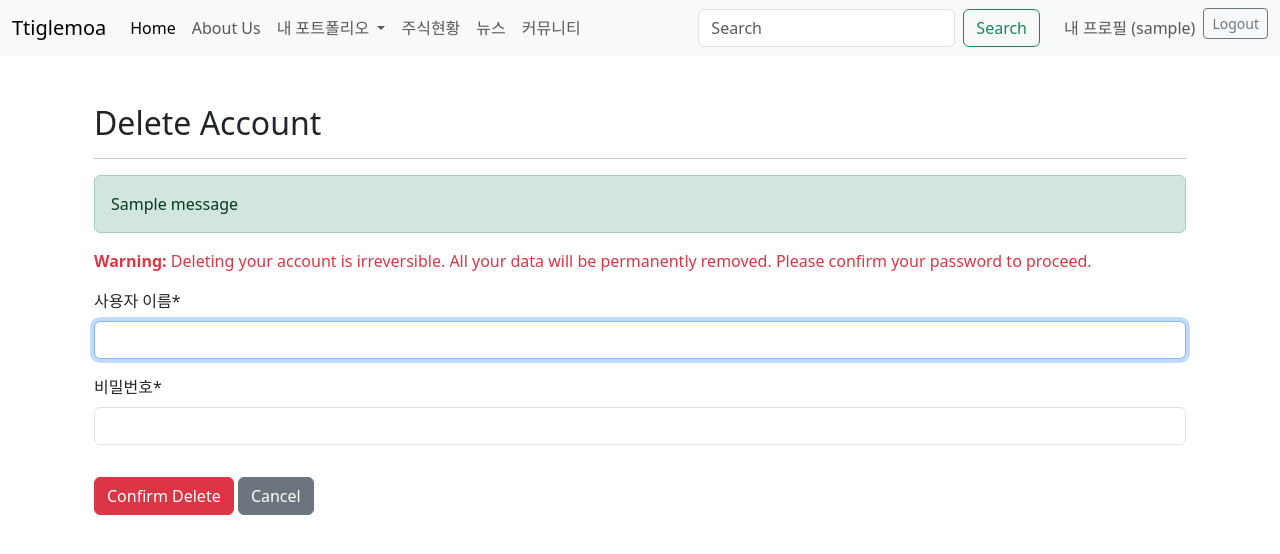
After one commit to daemonXid/ttiglemoa, a Django app: page /accounts/delete/ in a window 1280 px wide. The commit adds this page. Shown: the top 554 px of the page. Run offline with Django 5.2, Linux system fonts and the light colour scheme; a user stored in the database is signed in; tables that the repository leaves empty hold one stand-in row (values such as "Sample post"); one stand-in notice (Sample message) is shown; some libraries are stand-ins or nearby versions.

Commit message:
feat: 사용자 프로필 관리 페이지 기능구현

```diff
--- /dev/null
+++ b/apps/tm_account/templates/tm_account/account_delete_confirm.html
@@ -0,0 +1,28 @@
+{% extends 'common/base.html' %}
+{% load crispy_forms_tags %}
+
+{% block title %}Delete Account{% endblock %}
+
+{% block content %}
+<div class="container mt-5">
+    <h2>Delete Account</h2>
+    <hr>
+    {% if messages %}
+        {% for message in messages %}
+            <div class="alert alert-{{ message.tags }}" role="alert">
+                {{ message }}
+            </div>
+        {% endfor %}
+    {% endif %}
+    <p class="text-danger">
+        <strong>Warning:</strong> Deleting your account is irreversible. All your data will be permanently removed.
+        Please confirm your password to proceed.
+    </p>
+    <form method="post">
+        {% csrf_token %}
+        {{ form|crispy }}
+        <button type="submit" class="btn btn-danger mt-3">Confirm Delete</button>
+        <a href="{% url 'tm_account:profile' %}" class="btn btn-secondary mt-3">Cancel</a>
+    </form>
+</div>
+{% endblock %}
--- a/apps/tm_account/urls.py
+++ b/apps/tm_account/urls.py
@@ -1,5 +1,5 @@
 from django.urls import path
-from .views import registration, auth_views
+from .views import registration, auth_views, profile_views
 
 app_name = 'tm_account'
 
@@ -12,4 +12,16 @@ urlpatterns = [
 
     # ex: /accounts/logout/
     path('logout/', auth_views.CustomLogoutView.as_view(), name='logout'),
+
+    # ex: /accounts/profile/
+    path('profile/', profile_views.profile, name='profile'),
+
+    # ex: /accounts/profile/edit/
+    path('profile/edit/', profile_views.profile_edit, name='profile_edit'),
+
+    # ex: /accounts/password_change/
+    path('password_change/', profile_views.password_change, name='password_change'),
+
+    # ex: /accounts/delete/
+    path('delete/', profile_views.account_delete, name='account_delete'),
 ]
--- /dev/null
+++ b/apps/tm_account/views/profile_views.py
@@ -0,0 +1,62 @@
+from django.shortcuts import render, redirect
+from django.contrib.auth.decorators import login_required
+from django.urls import reverse_lazy
+from ..forms.profile_forms import ProfileChangeForm
+from django.contrib.auth.forms import PasswordChangeForm
+from django.contrib.auth import update_session_auth_hash, authenticate, login, logout
+from django.contrib import messages
+from django.contrib.auth.forms import AuthenticationForm
+
+@login_required
+def profile(request):
+    """
+    Displays the user's profile page.
+    """
+    return render(request, 'tm_account/profile.html')
+
+@login_required
+def profile_edit(request):
+    if request.method == 'POST':
+        form = ProfileChangeForm(request.POST, instance=request.user)
+        if form.is_valid():
+            form.save()
+            return redirect(reverse_lazy('tm_account:profile'))
+    else:
+        form = ProfileChangeForm(instance=request.user)
+    return render(request, 'tm_account/profile_edit.html', {'form': form})
+
+@login_required
+def password_change(request):
+    if request.method == 'POST':
+        form = PasswordChangeForm(request.user, request.POST)
+        if form.is_valid():
+            user = form.save()
+            update_session_auth_hash(request, user)  # Important! Keeps the user logged in
+            messages.success(request, 'Your password was successfully updated!')
+            return redirect(reverse_lazy('tm_account:profile'))
+        else:
+            messages.error(request, 'Please correct the error below.')
+    else:
+        form = PasswordChangeForm(request.user)
+    return render(request, 'tm_account/password_change.html', {'form': form})
+
+@login_required
+def account_delete(request):
+    if request.method == 'POST':
+        form = AuthenticationForm(request, data=request.POST)
+        if form.is_valid():
+            # Authenticate the user with the provided password
+            user = authenticate(request, username=request.user.username, password=form.cleaned_data['password'])
+            if user is not None:
+                # Password is correct, delete the user
+                user.delete()
+                logout(request) # Log out the user after deletion
+                messages.success(request, 'Your account has been successfully deleted.')
+                return redirect(reverse_lazy('tm_begin:index')) # Redirect to main page
+            else:
+                messages.error(request, 'Incorrect password. Please try again.')
+        else:
+            messages.error(request, 'Please correct the error below.')
+    else:
+        form = AuthenticationForm(request) # For GET request, show an empty form
+    return render(request, 'tm_account/account_delete_confirm.html', {'form': form})
--- a/templates/common/base.html
+++ b/templates/common/base.html
@@ -1,39 +1,41 @@
 {% load static %}
 <!DOCTYPE html>
 <html lang="ko">
-<head>
-    <meta charset="UTF-8">
-    <meta name="viewport" content="width=device-width, initial-scale=1.0">
+  <head>
+    <meta charset="UTF-8" />
+    <meta name="viewport" content="width=device-width, initial-scale=1.0" />
     <title>{% block title %}Ttiglemoa{% endblock %}</title>
 
     <!-- Bootstrap CSS -->
-    <link href="https://cdn.jsdelivr.net/npm/bootstrap@5.3.7/dist/css/bootstrap.min.css" rel="stylesheet" integrity="sha384-LN+7fdVzj6u52u30Kp6M/trliBMCMKTyK833zpbD+pXdCLuTusPj697FH4R/5mcr" crossorigin="anonymous">
+    <link
+      href="https://cdn.jsdelivr.net/npm/bootstrap@5.3.7/dist/css/bootstrap.min.css"
+      rel="stylesheet"
+      integrity="sha384-LN+7fdVzj6u52u30Kp6M/trliBMCMKTyK833zpbD+pXdCLuTusPj697FH4R/5mcr"
+      crossorigin="anonymous"
+    />
 
     <!-- Project CSS -->
-    <link rel="stylesheet" href="{% static 'css/base.css' %}">
-
+    <link rel="stylesheet" href="{% static 'css/base.css' %}" />
 
     <title>Document</title>
-
-</head>
-<body>
-
+  </head>
+  <body>
     <!-- Navbar -->
     {% include 'common/navbar.html' %}
 
     <!-- Page Content -->
-    <main class="container my-4">
-        {% block content %}
-        {% endblock %}
-    </main>
+    <main class="container my-4">{% block content %} {% endblock %}</main>
 
     <!-- Footer can be added here -->
     <!-- <footer></footer> -->
 
     <!-- Bootstrap JS -->
-    <script src="https://cdn.jsdelivr.net/npm/bootstrap@5.3.7/dist/js/bootstrap.bundle.min.js" integrity="sha384-ndDqU0Gzau9qJ1lfW4pNLlhNTkCfHzAVBReH9diLvGRem5+R9g2FzA8ZGN954O5Q" crossorigin="anonymous"></script>
-
+    <script
+      src="https://cdn.jsdelivr.net/npm/bootstrap@5.3.7/dist/js/bootstrap.bundle.min.js"
+      integrity="sha384-ndDqU0Gzau9qJ1lfW4pNLlhNTkCfHzAVBReH9diLvGRem5+R9g2FzA8ZGN954O5Q"
+      crossorigin="anonymous"
+    ></script>
 
     <script src="{% static 'js/main.js' %}"></script>
-</body>
+  </body>
 </html>
--- a/templates/common/navbar.html
+++ b/templates/common/navbar.html
@@ -42,7 +42,7 @@
       <ul class="navbar-nav mb-2 mb-lg-0">
         {% if user.is_authenticated %}
           <li class="nav-item">
-              <a class="nav-link" href="{% url 'tm_account:mypage' %}">My Page ({{ user.username }})</a>
+              <a class="nav-link" href="{% url 'tm_account:profile' %}">내 프로필 ({{ user.nickname }})</a>
           </li>
           <li class="nav-item">
             <form action="{% url 'tm_account:logout' %}" method="post" class="d-inline">
```
Also changed, not shown: apps/tm_account/forms/profile_forms.py (+10 -0 lines), apps/tm_account/templates/tm_account/password_change.html (added, +24 -0 lines), apps/tm_account/templates/tm_account/profile.html (added, +26 -0 lines), apps/tm_account/templates/tm_account/profile_edit.html (added, +17 -0 lines).
